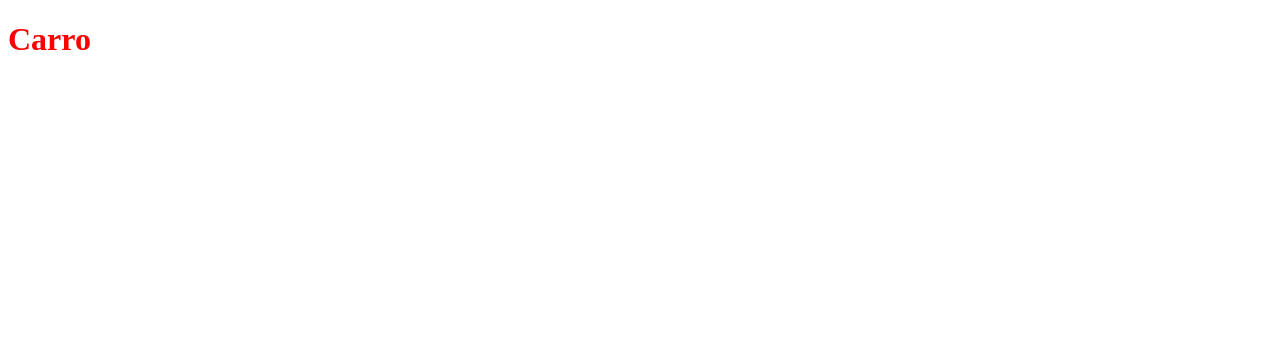
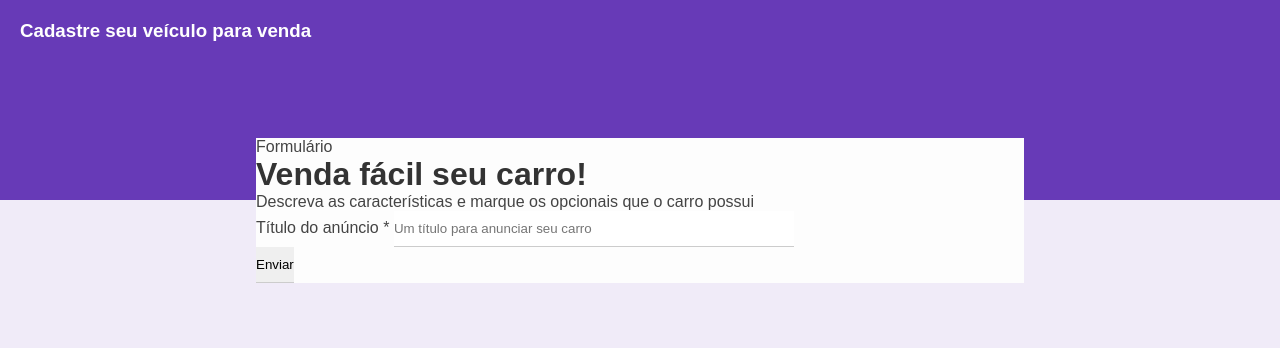
Before and after one commit to Paulo-Civ/car_sale_form, a plain HTML site: page index.html in a window 1280 px wide. Drawn offline with Linux system fonts and the light colour scheme.

Commit message:
Início HTML e CSS

```diff
--- a/css/styles.css
+++ b/css/styles.css
@@ -1,3 +1,52 @@
-h1 {
-    color: #f00;
+/* Reset */
+* {
+    margin: 0;
+    padding: 0;
+    font-family: Arial, Helvetica, sans-serif;
 }
+
+body {
+    background-color: #f0ebf8;
+}
+
+h1, h2, h3, h4, h5 {
+    color: #333;
+}
+
+p, label {
+    color: #444;
+}
+
+input {
+    border: none;
+    border-bottom: 1px solid #ccc;
+    padding: 10px 0;
+}
+
+input[type="text"],
+input[type="number"],
+input[type="date"],
+input[type="file"] {
+    width: 400px;
+}
+
+/* Page header */
+.header {
+    height: 160px;
+    padding: 20px;
+    background-color: #673ab7;
+}
+
+.header h3 {
+    color: #fff;
+    margin-top: 0;
+}
+
+/* Form container */
+.form-container {
+    background-color: #fdfdfd;
+    width: 60%;
+    margin: 0 auto;
+    position: relative;
+    top: -62px;
+}
--- a/index.html
+++ b/index.html
@@ -1,12 +1,37 @@
 <!DOCTYPE html>
 <html lang="en">
+
 <head>
     <meta charset="UTF-8">
     <meta name="viewport" content="width=device-width, initial-scale=1.0">
     <title>Venda de veículo</title>
     <link rel="stylesheet" href="css/styles.css">
 </head>
+
 <body>
-    <h1>Carro</h1>
+    <div class="container">
+        <div class="header">
+            <h3>Cadastre seu veículo para venda</h3>
+        </div>
+        <div class="form-container">
+            <div class="form-header">
+                <p>Formulário</p>
+            </div>
+            <div class="form-body">
+                <h1 class="form-title">Venda fácil seu carro!</h1>
+                <p>Descreva as características e marque os opcionais que o carro possui</p>
+                <form>
+                    <div class="box-input">
+                        <label for="title">Título do anúncio <span class="required-field">*</span></label>
+                        <input type="text" name="title" id="title" class="block"
+                            placeholder="Um título para anunciar seu carro" minlength="1" maxlength="30" required
+                        >
+                    </div>
+                    <input type="submit" value="Enviar">
+                </form>
+            </div>
+        </div>
+    </div>
 </body>
+
 </html>
```
